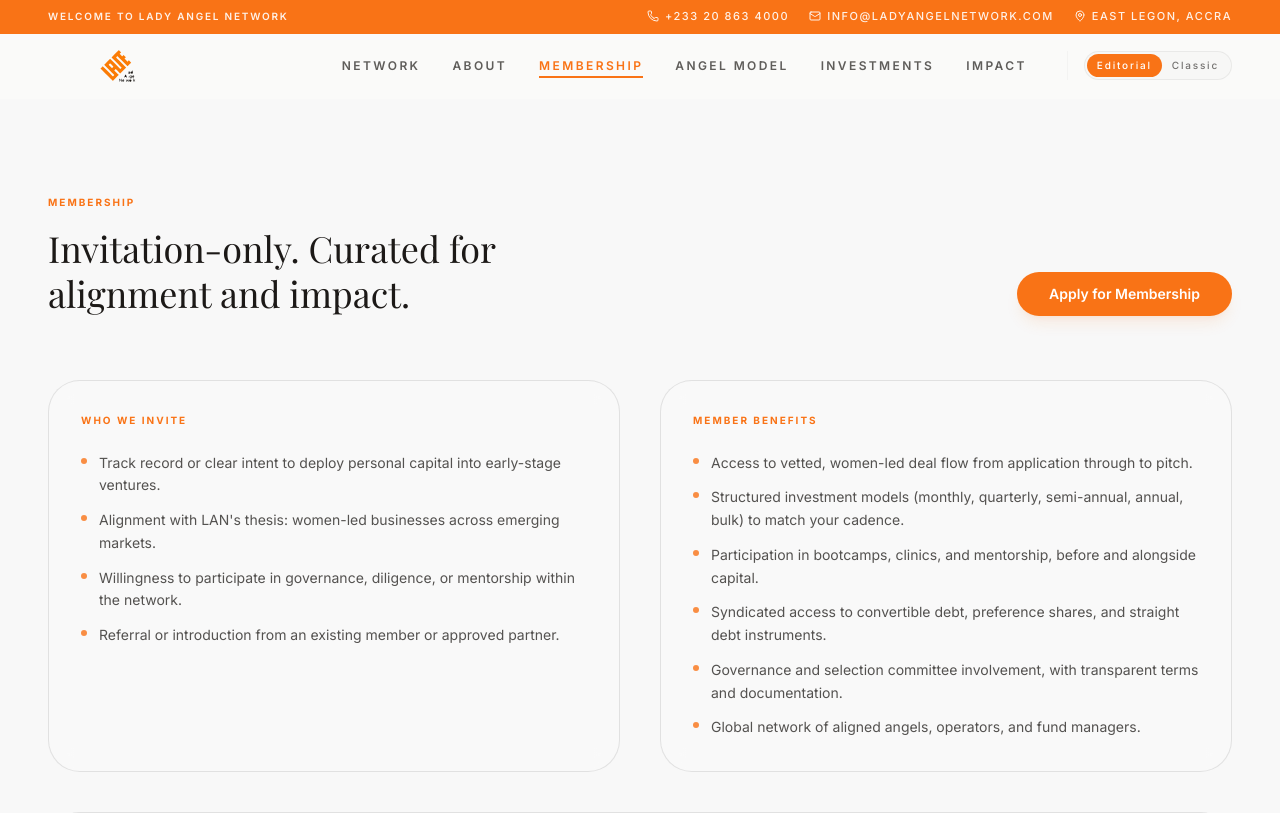
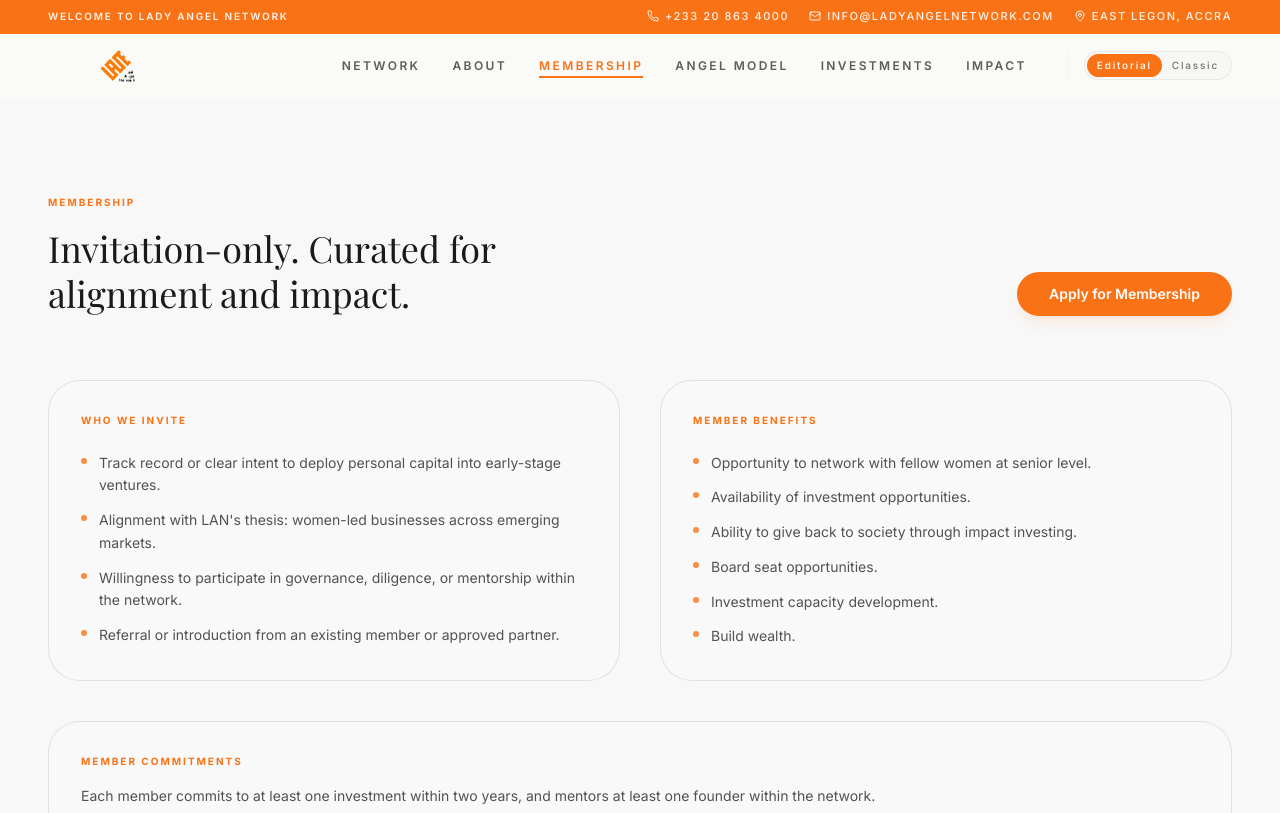
Before and after one commit to aadam-dev/lady-angel, a Next.js app: page /membership in a window 1280 px wide. Shown: the top 813 px of the page. Built offline with nearby package versions, Linux system fonts and the light colour scheme; a web font is replaced by a local one.

Commit message:
Move newsletter to Network page and refine investment CTA.
Relocate the newsletter signup from Impact to Network, update the business application button label to 'Apply for Capital', and refresh Membership benefits copy to reflect the latest positioning.

```diff
--- a/app/impact/page.tsx
+++ b/app/impact/page.tsx
@@ -1,13 +1,11 @@
 import { ImpactDashboard } from "@/components/sections/impact-dashboard";
 import { PortfolioMasonry } from "@/components/sections/portfolio-masonry";
-import { JoinUsForm } from "@/components/sections/join-us-form";
 
 export default function ImpactPage() {
   return (
     <>
       <ImpactDashboard />
       <PortfolioMasonry />
-      <JoinUsForm />
     </>
   );
 }
--- a/app/network/page.tsx
+++ b/app/network/page.tsx
@@ -1,11 +1,13 @@
 import { HeroFuller } from "@/components/sections/hero-fuller";
 import { NurtureConnectInvest } from "@/components/sections/nurture-connect-invest";
+import { JoinUsForm } from "@/components/sections/join-us-form";
 
 export default function NetworkPage() {
   return (
     <>
       <HeroFuller />
       <NurtureConnectInvest />
+      <JoinUsForm />
     </>
   );
 }
--- a/components/sections/deal-flow-timeline.tsx
+++ b/components/sections/deal-flow-timeline.tsx
@@ -194,7 +194,7 @@
               rel="noopener noreferrer"
               className="inline-flex items-center justify-center rounded-full border border-primary/70 bg-primary px-8 py-3 text-xs font-bold tracking-[0.2em] uppercase text-primary-foreground shadow-lg shadow-primary/10 transition-transform hover:bg-primary/90 active:scale-95"
             >
-              Open Application Form
+              Apply for Capital
             </a>
           </div>
         </div>
--- a/components/sections/membership-section.tsx
+++ b/components/sections/membership-section.tsx
@@ -10,12 +10,12 @@
 ];
 
 const MEMBER_BENEFITS = [
-  "Access to vetted, women-led deal flow from application through to pitch.",
-  "Structured investment models (monthly, quarterly, semi-annual, annual, bulk) to match your cadence.",
-  "Participation in bootcamps, clinics, and mentorship, before and alongside capital.",
-  "Syndicated access to convertible debt, preference shares, and straight debt instruments.",
-  "Governance and selection committee involvement, with transparent terms and documentation.",
-  "Global network of aligned angels, operators, and fund managers.",
+  "Opportunity to network with fellow women at senior level.",
+  "Availability of investment opportunities.",
+  "Ability to give back to society through impact investing.",
+  "Board seat opportunities.",
+  "Investment capacity development.",
+  "Build wealth.",
 ];
 
 export function MembershipSection() {
```
